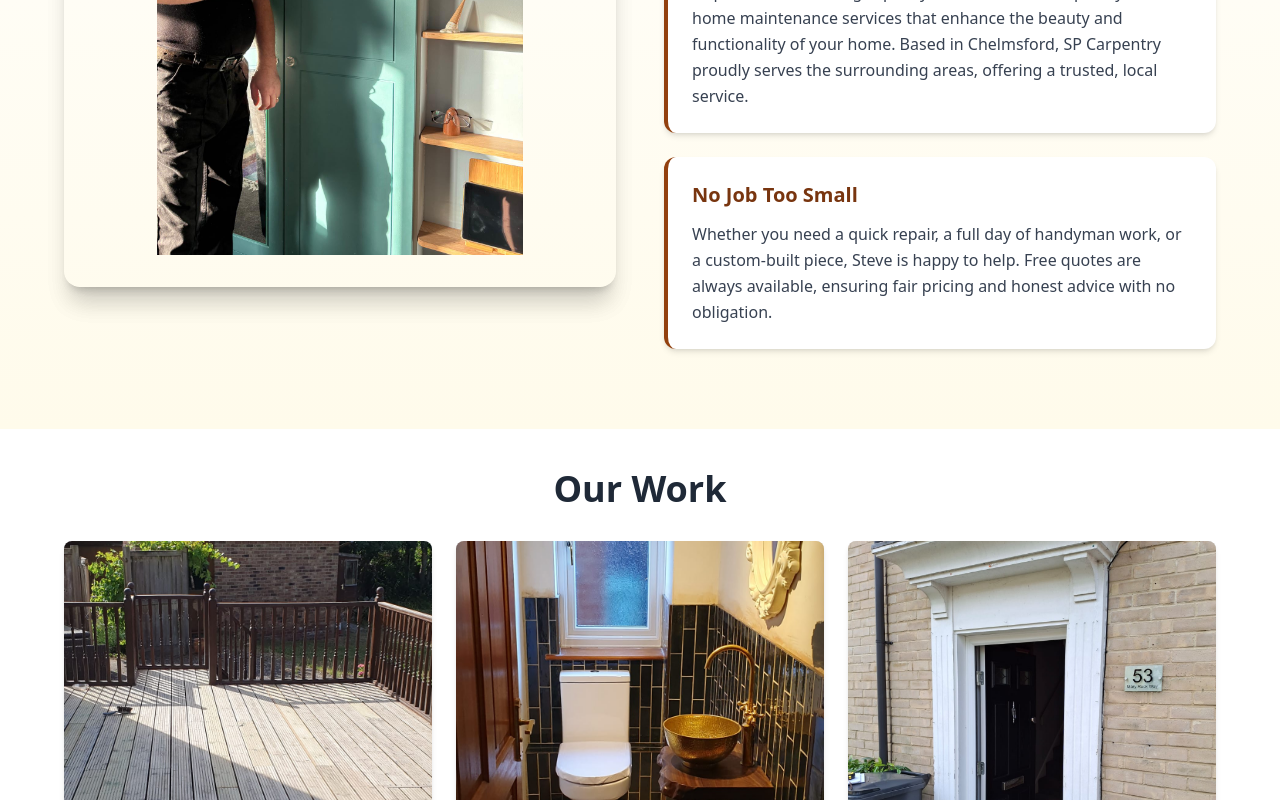
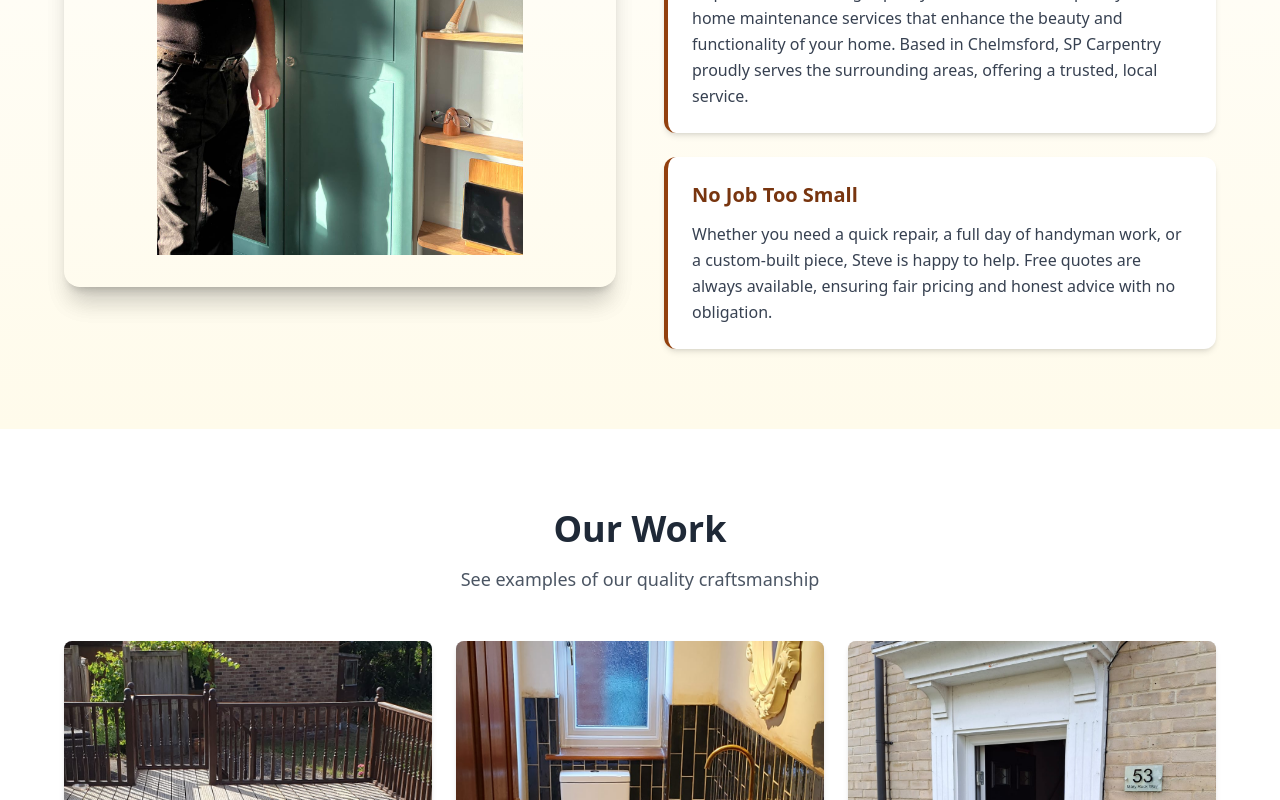
Before and after one commit to McKeoghN/SP-website, a React (Vite) app: page / in a window 1280 px wide. Shown: the part 2000-2800 px from the top of the page. Built offline with nearby package versions, Linux system fonts and the light colour scheme; no server answers.

Commit message:
Fixed images

```diff
--- a/src/App.tsx
+++ b/src/App.tsx
@@ -1,5 +1,12 @@
 import { useState } from 'react';
-import { Home, Hammer, PencilLine as Phone, Mail, MapPin, ChevronRight, Menu, X, ImageIcon, PenLine} from 'lucide-react';
+import { Home, Hammer, PencilLine as Phone, Mail, MapPin, ChevronRight, Menu, X, PenLine} from 'lucide-react';
+import logo from '/img/logo.png';
+import flooring from '/img/Flooring.jpg';
+import door from '/img/Door.jpg';
+import sink from '/img/Sink.jpg';
+import floor from '/img/Floor.jpg';
+import stairs from '/img/Stairs.jpg';
+import tiling from '/img/Tiling.jpg';
 
 function App() {
   const [isMobileMenuOpen, setIsMobileMenuOpen] = useState(false);
@@ -21,12 +28,12 @@ function App() {
   };
 
   const galleryImages = [
-    { id: 1, src: 'img/Flooring.jpg', alt: 'Patio Repairs' },
-    { id: 2, src: 'img/Tiling.jpg', alt: 'Bathroom Tiling' },
-    { id: 3, src: 'img/Door.jpg', alt: 'Door Installation' },
-    { id: 4, src: 'img/Floor.jpg', alt: 'Floor Installation' },
-    { id: 5, src: 'img/Stairs.jpg', alt: 'Stair Installation' },
-    { id: 6, src: 'img/Sink.jpg', alt: 'Bathroom Installation'},
+    { id: 1, src: flooring, alt: 'Patio Repairs' },
+    { id: 2, src: tiling, alt: 'Bathroom Tiling' },
+    { id: 3, src: door, alt: 'Door Installation' },
+    { id: 4, src: floor, alt: 'Floor Installation' },
+    { id: 5, src: stairs, alt: 'Stair Installation' },
+    { id: 6, src: sink, alt: 'Bathroom Installation'},
   ];
 
   return (
@@ -124,7 +131,7 @@ function App() {
               <div className="flex justify-center mb-8">
                 <div className="rounded-2xl">
                   <img
-                    src="img/logo transparent.png"
+                    src={logo}
                     alt="SP Carpentry & Home Maintenance Logo"
                     className="h-72 w-auto mx-auto"
                   />
@@ -335,28 +342,20 @@ function App() {
         <section id="gallery" className="py-20 bg-white">
           <div className="container mx-auto px-4">
             <div className="max-w-6xl mx-auto">
-              <h2 className="text-4xl font-bold text-center -mt-10 mb-8 text-gray-800">Our Work</h2>
+              <h2 className="text-4xl font-bold text-center mb-4 text-gray-800">Our Work</h2>
+              <p className="text-center text-gray-600 mb-12 text-lg">See examples of our quality craftsmanship</p>
+
               <div className="grid grid-cols-1 md:grid-cols-2 lg:grid-cols-3 gap-6">
                 {galleryImages.map((item) => (
                   <div
                     key={item.id}
                     className="relative aspect-square bg-gradient-to-br from-gray-200 to-gray-300 rounded-lg overflow-hidden shadow-md hover:shadow-xl transition-all duration-300 transform hover:scale-105 group cursor-pointer"
                   >
-                    {/* Check if image path is placeholder */}
-                    {item.src.includes('/path/to/') ? (
-                      <div className="absolute inset-0 flex items-center justify-center">
-                        <div className="text-center">
-                          <ImageIcon className="w-16 h-16 text-gray-400 mx-auto mb-2" />
-                          <p className="text-gray-500 text-sm">Add your photo here</p>
-                        </div>
-                      </div>
-                    ) : (
-                      <img
-                        src={item.src}
-                        alt={item.alt}
-                        className="w-full h-full object-cover"
-                      />
-                    )}
+                    <img
+                      src={item.src}
+                      alt={item.alt}
+                      className="w-full h-full object-cover"
+                    />
 
                     <div className="absolute inset-0 bg-amber-900 bg-opacity-0 group-hover:bg-opacity-70 transition-all duration-300 flex items-center justify-center">
                       <p className="text-white opacity-0 group-hover:opacity-100 transition-opacity duration-300 font-semibold px-4">
@@ -365,6 +364,13 @@ function App() {
                     </div>
                   </div>
                 ))}
+              </div>
+
+              <div className="mt-12 text-center bg-amber-50 p-6 rounded-lg">
+                <h3 className="font-semibold text-lg mb-2">How to Add Your Photos</h3>
+                <p className="text-gray-600">
+                  Replace the placeholder divs with img tags containing your actual project images. Each image should showcase your best work!
+                </p>
               </div>
             </div>
           </div>
```
Also changed, not shown: img/logo.png (renamed from img/logo transparent.png).
